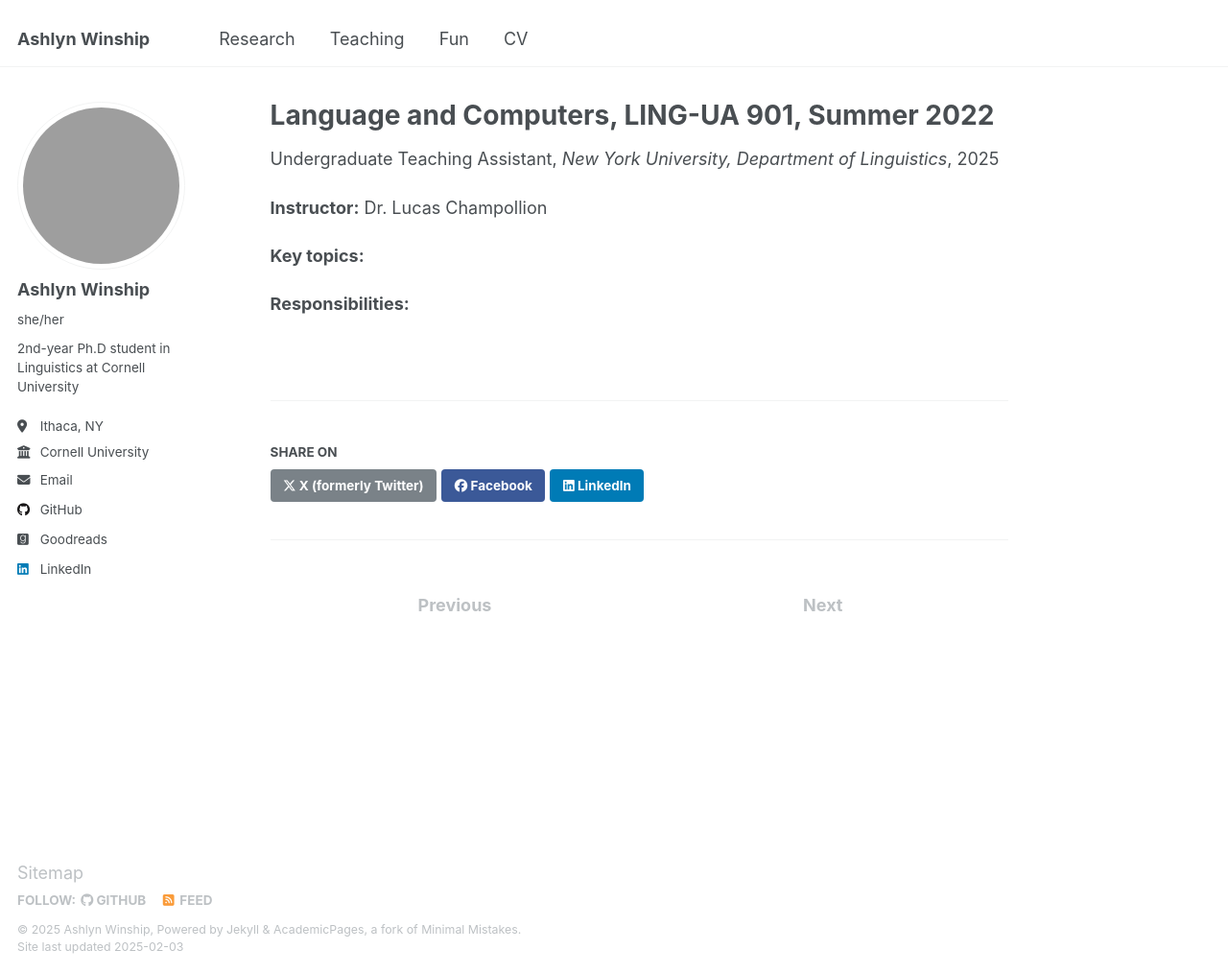
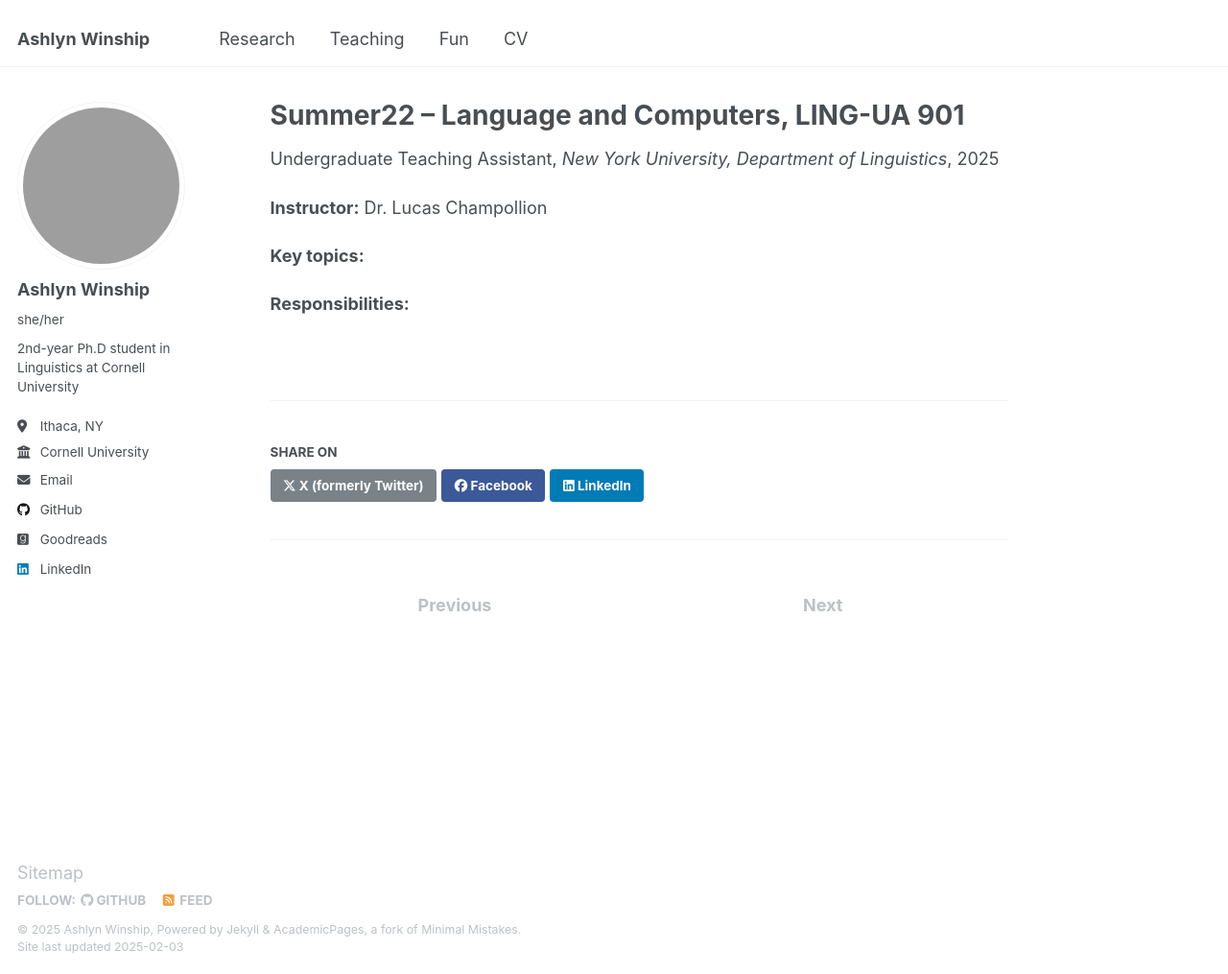
Before and after one commit to ashlynwinship/ashlynwinship.github.io, a Jekyll site: the page built from _teaching/lang-comp_summer_22.md, in a window 1280 px wide and 1015 px high. Shown: the whole window at 96% size. Built offline with Jekyll 4.4.1, drawn with Linux system fonts in a browser that asks for light colours; grey boxes are pictures that could not be loaded.

Commit message:
Update lang-comp_summer_22.md

```diff
--- a/_teaching/lang-comp_summer_22.md
+++ b/_teaching/lang-comp_summer_22.md
@@ -1,5 +1,5 @@
 ---
-title: "Language and Computers, LING-UA 901, Summer 2022"
+title: "Summer22 -- Language and Computers, LING-UA 901"
 collection: teaching
 type: "Undergraduate Teaching Assistant"
 permalink: /teaching/lang-comp_nyu
```
